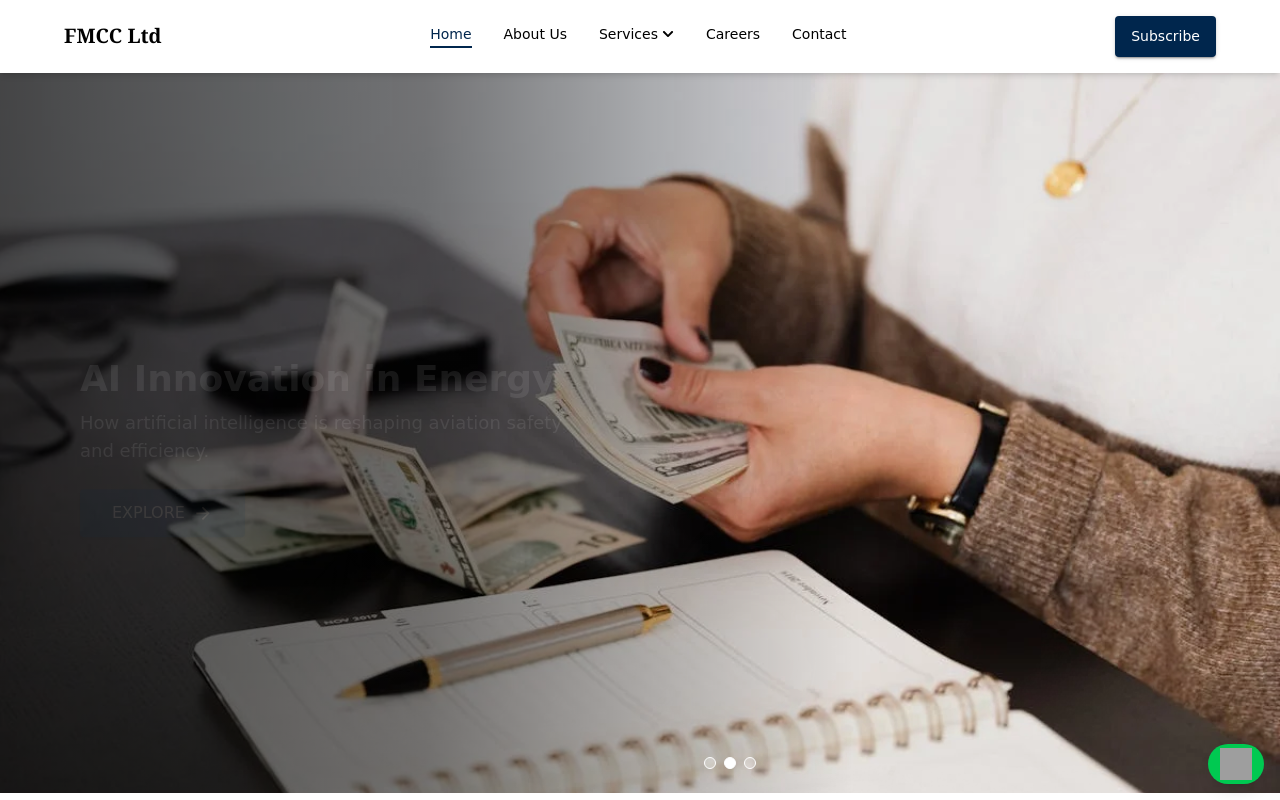
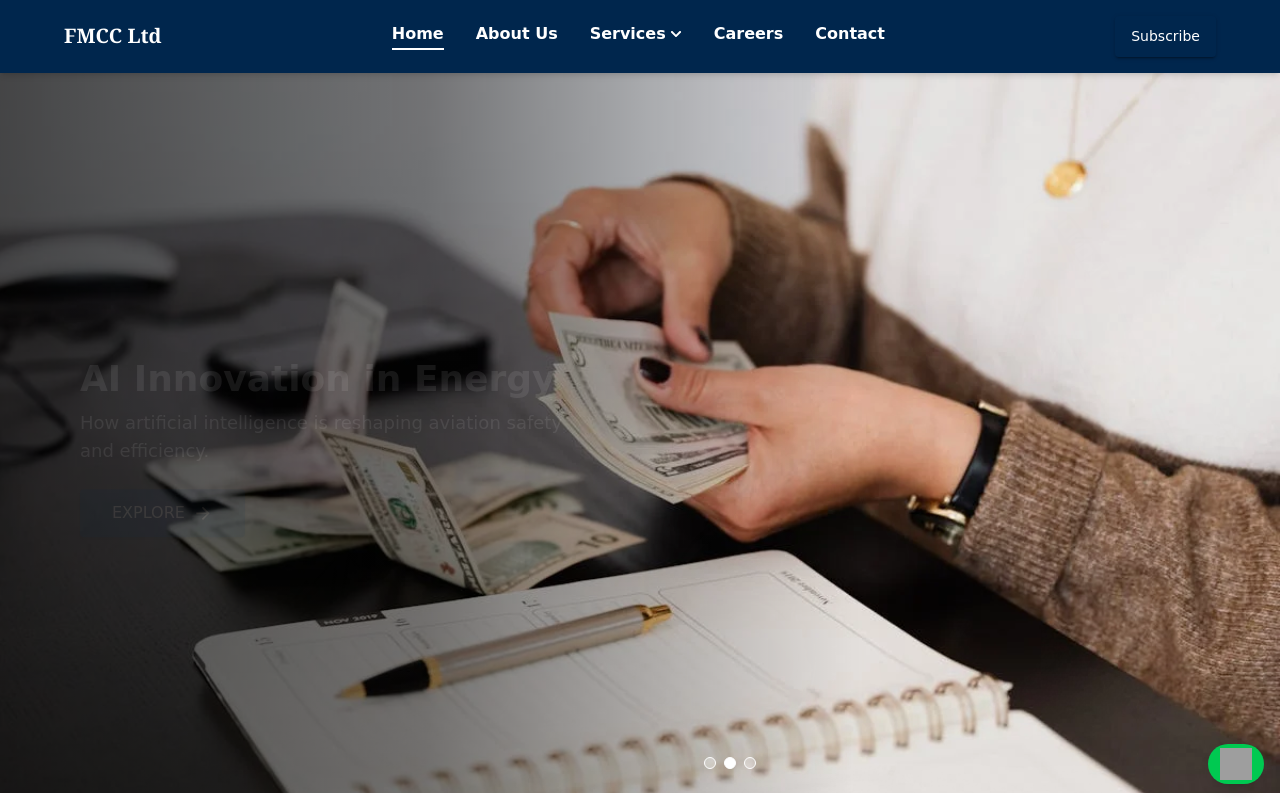
Before and after one commit to Obichris1/FMCC, a Next.js app: page / in a window 1280 px wide. Shown: the top 800 px of the page. Built offline with nearby package versions, Linux system fonts and the light colour scheme; grey boxes are pictures that could not be loaded.

Commit message:
haederFix

```diff
--- a/src/app/components/Header.jsx
+++ b/src/app/components/Header.jsx
@@ -24,11 +24,11 @@ export default function Header() {
   ];
 
   const activeLinkClass =
-    "relative pb-1 text-[#00264D] after:absolute after:left-0 after:bottom-0 after:h-[2px] after:w-full after:bg-[#00264D]";
+    "relative pb-1 text-[#fff] after:absolute after:left-0 after:bottom-0 after:h-[2px] after:w-full after:bg-[#fff] ";
 
   return (
     <>
-      <header className="sticky top-0 z-50 py-4 bg-white text-black shadow-md">
+      <header className="sticky top-0 z-50 py-4 bg-[#00264D] text-white shadow-md">
         <div className="w-[90%] m-auto flex justify-between items-center">
           {/* Logo & Hamburger */}
           <div className="flex items-center gap-4">
@@ -43,17 +43,17 @@ export default function Header() {
           </div>
 
           {/* Desktop Navigation */}
-          <nav className="hidden md:flex gap-8 text-sm lg:text-sm relative">
+          <nav className="hidden md:flex gap-8 text-sm lg:text-base font-bold relative ">
             <Link
               href="/"
-              className={pathname === "/" ? activeLinkClass : "pb-1 relative"}
+              className={pathname === "/" ? activeLinkClass : "pb-1 relative hover:scale-105 transform  ease-in-out duration-300"}
             >
               Home
             </Link>
 
             <Link
               href="/about"
-              className={pathname === "/about" ? activeLinkClass : "pb-1 relative"}
+              className={pathname === "/about" ? activeLinkClass : "pb-1 relative hover:scale-105 transform  ease-in-out duration-300"}
             >
               About Us
             </Link>
@@ -91,7 +91,7 @@ export default function Header() {
                       <Link
                         key={index}
                         href={`/services/${item.slug}`}
-                        className="hover:text-[#00008B] !font-medium block text-center"
+                        className="hover:text-[#00008B] !font-bold block text-center hover:scale-105 transform  ease-in-out duration-300"
                       >
                         {item.label}
                       </Link>
@@ -103,14 +103,14 @@ export default function Header() {
 
             <Link
               href="/careers"
-              className={pathname === "/careers" ? activeLinkClass : "pb-1 relative"}
+              className={pathname === "/careers" ? activeLinkClass : "pb-1 relative hover:scale-105 transform  ease-in-out duration-300"}
             >
               Careers
             </Link>
 
             <Link
               href="/contact"
-              className={pathname === "/contact" ? activeLinkClass : "pb-1 relative"}
+              className={pathname === "/contact" ? activeLinkClass : "pb-1 relative hover:scale-105 transform  ease-in-out duration-300"}
             >
               Contact
             </Link>
```
